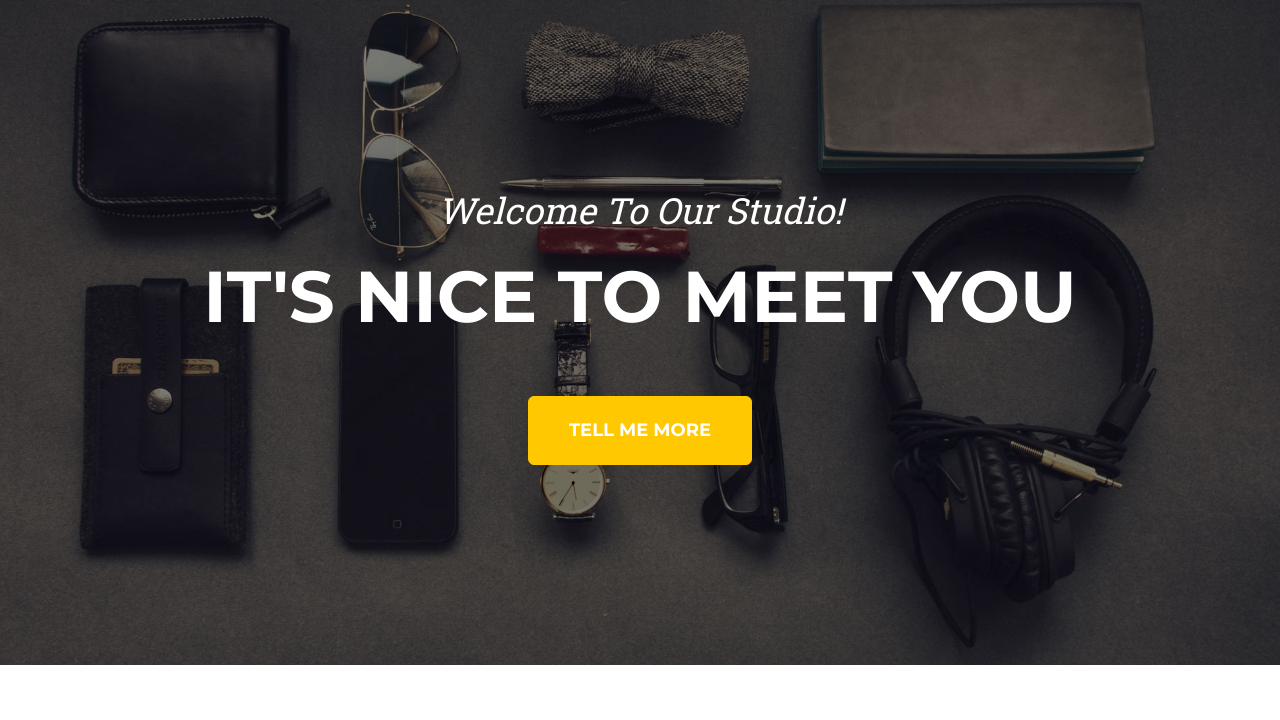
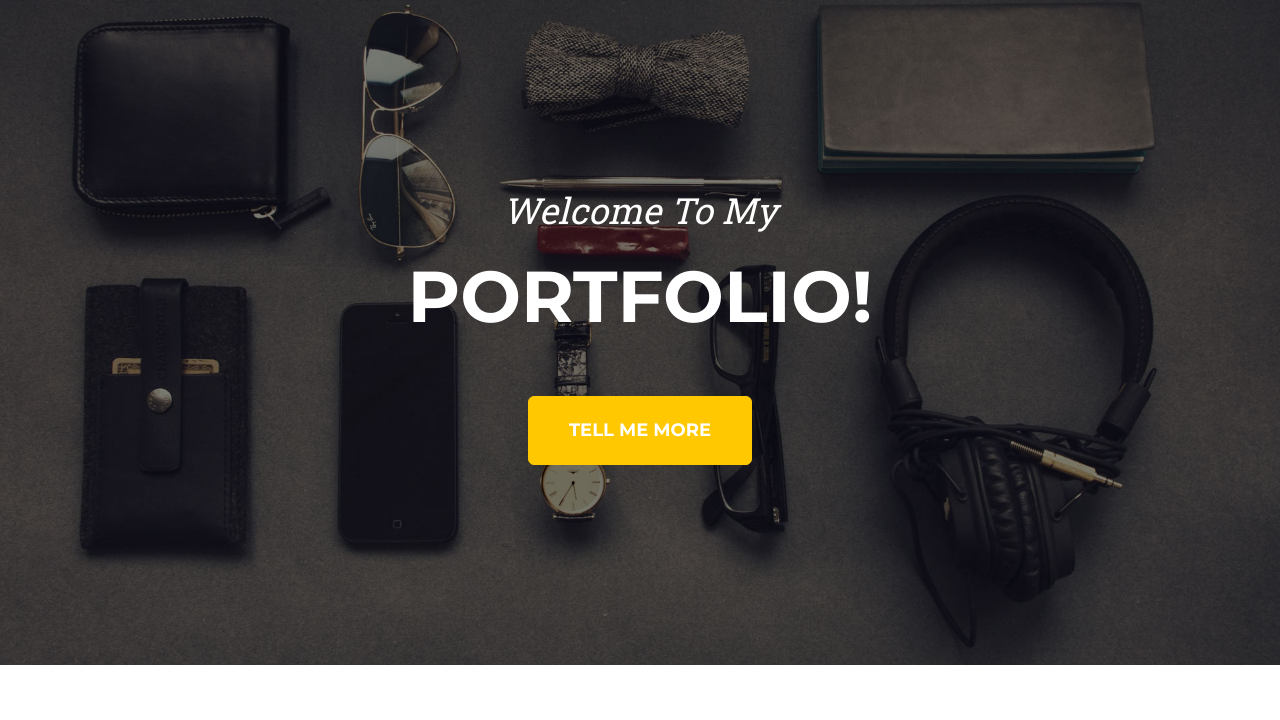
Before and after one commit to CatLover2312/CatLover2312.github.io, a plain HTML site: page index.html in a window 1280 px wide. Shown: the part 80-800 px from the top of the page. Drawn offline with nearby package versions, Linux system fonts and the light colour scheme.

Commit message:
Update index.html

```diff
--- a/index.html
+++ b/index.html
@@ -39,8 +39,8 @@
         <!-- Masthead-->
         <header class="masthead">
             <div class="container">
-                <div class="masthead-subheading">Welcome To Our Studio!</div>
-                <div class="masthead-heading text-uppercase">It's Nice To Meet You</div>
+                <div class="masthead-subheading">Welcome To My</div>
+                <div class="masthead-heading text-uppercase">Portfolio!</div>
                 <a class="btn btn-primary btn-xl text-uppercase" href="#services">Tell Me More</a>
             </div>
         </header>
@@ -94,7 +94,7 @@
                                 <div class="portfolio-hover">
                                     <div class="portfolio-hover-content"><i class="fas fa-plus fa-3x"></i></div>
                                 </div>
-                                <img class="img-fluid" src="assets/img/portfolio/skills.jpg" alt="..." />
+                                <img class="img-fluid" width="450" height="600" src="assets/img/portfolio/skills.jpg" alt="..." />
                             </a>
                             <div class="portfolio-caption">
                                 <div class="portfolio-caption-heading">Skills</div>
```
